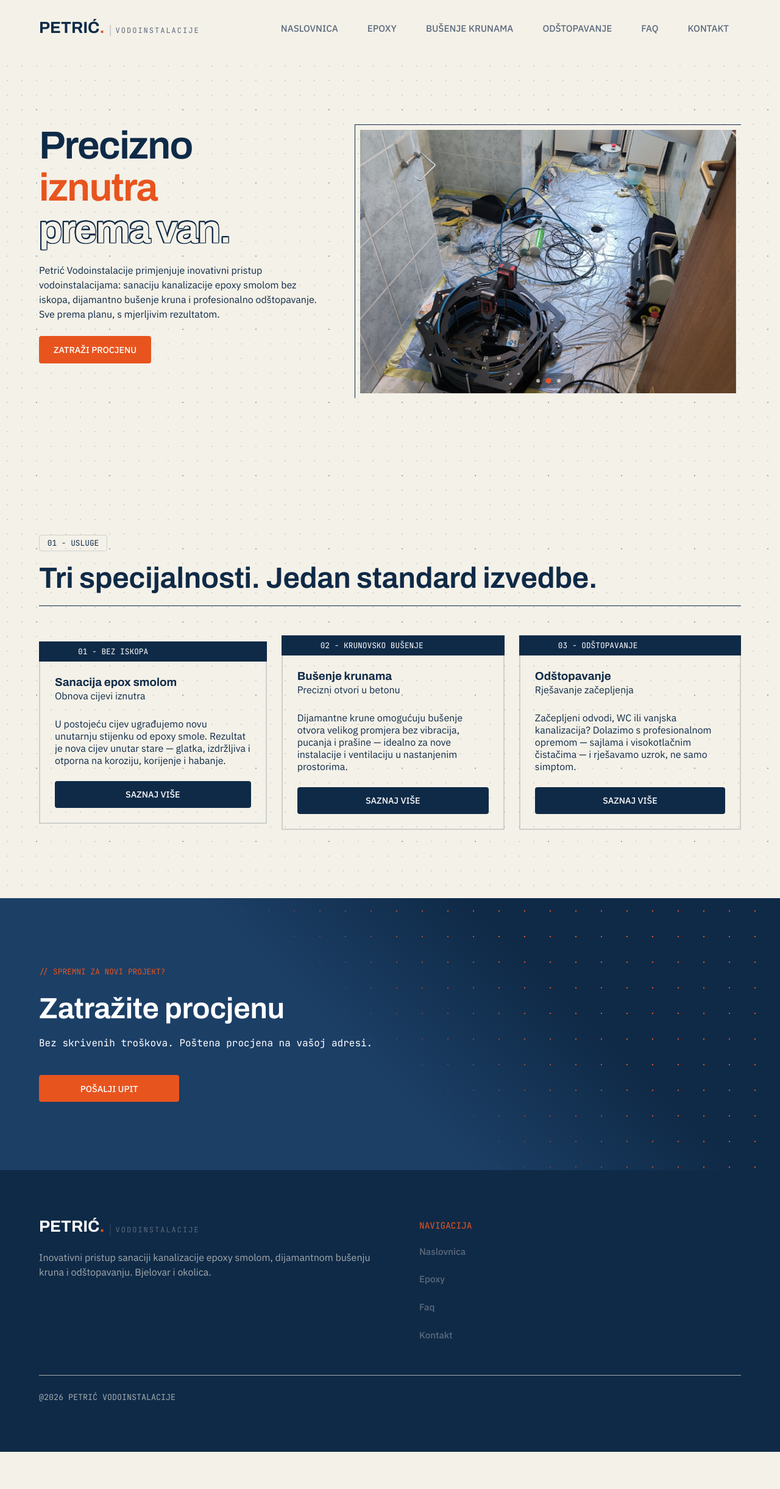
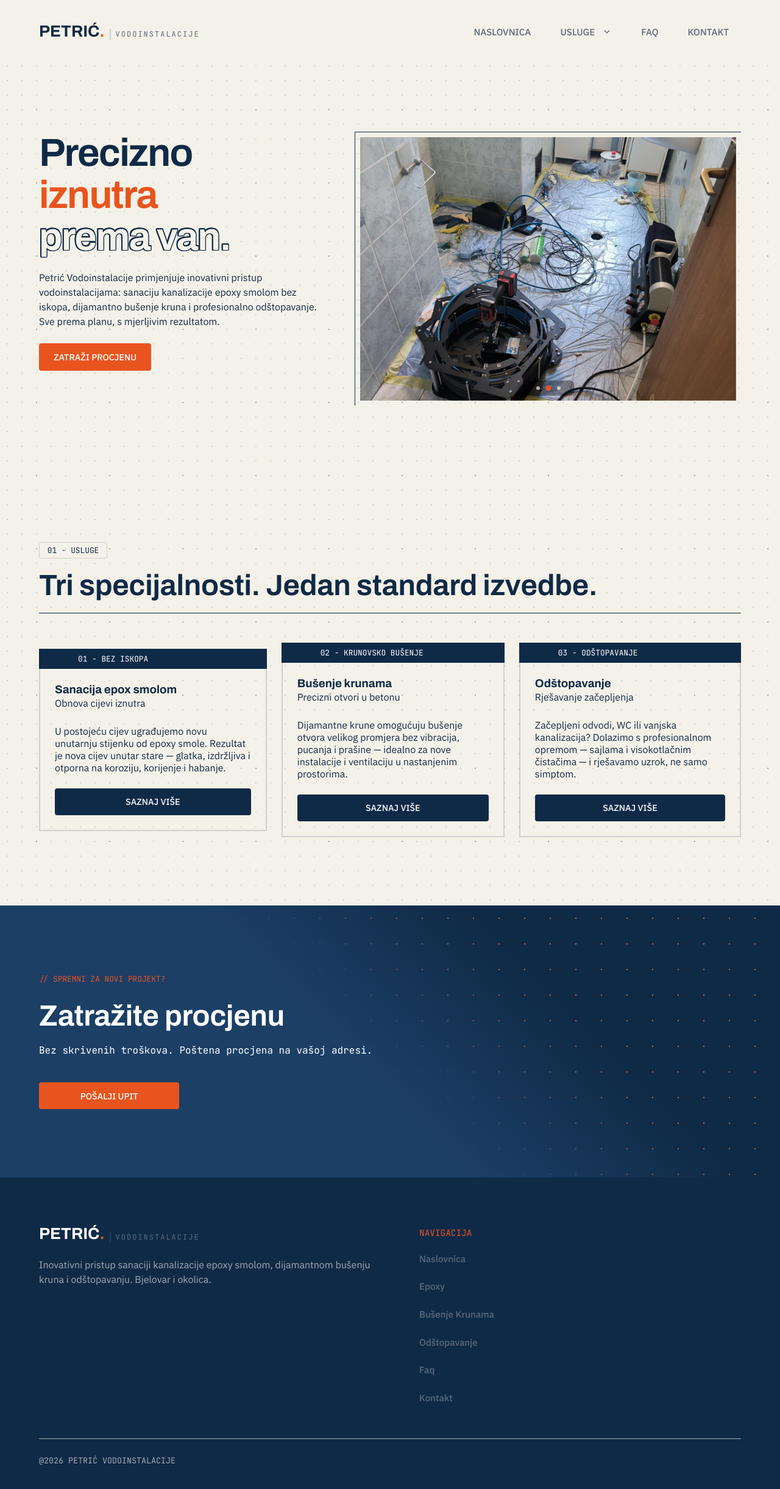
Before and after one commit to Budra160/Petric-vodoinstalacije-web, a React (Vite) app: page / in a window 1280 px wide. Shown: the top 2442 px of the page at 61% size. Before the commit the page ends 2381 px from the top, so only its background shows below. Built offline with nearby package versions, Linux system fonts and the light colour scheme.

Commit message:
Added Dropdown component for Nav Links

```diff
--- /dev/null
+++ b/src/components/Dropdown/index.jsx
@@ -0,0 +1,37 @@
+import "./style.css";
+import {useState } from "react";
+import { Link } from "react-router-dom";
+
+export default function Dropdown({link}){
+    const [isOpen, setIsOpen] = useState(false);
+
+    function showContent(event) {
+        event.preventDefault();
+
+        const item = event.target.closest(".dropdown");
+
+        if(!isOpen){
+        item.classList.add("open");
+        setIsOpen(true);
+        }
+        else if(isOpen){
+        item.classList.remove("open");
+        setIsOpen(false);
+        }
+    }
+
+    return(
+        <div onClick={showContent} className="dropdown">
+            <a className="dropdown-text">
+                Usluge
+                <svg xmlns="http://www.w3.org/2000/svg" width="1em" height="1em" viewBox="0 0 24 24"><path fill="none" stroke="currentColor" strokeLinecap="round" strokeLinejoin="round" strokeWidth="2" d="M17.657 9.343L12 15L6.343 9.343"/></svg>
+            </a>
+            <div className="dropdown-menu">
+                {link.map(link => {
+                    return <Link key={link.path} to={"/" + link.path}>{link.text}</Link>
+                })}
+            </div>
+        </div>
+    );
+
+}
--- /dev/null
+++ b/src/components/Dropdown/style.css
@@ -0,0 +1,44 @@
+
+.dropdown{
+    position: relative;
+    display: flex;
+    flex-direction: column;
+    align-items: center;
+}
+
+.dropdown-text{
+    gap: .75rem;
+    justify-content: center;
+
+}
+
+.dropdown-text svg{
+    width: 1rem;
+    aspect-ratio: 1/1;
+    transition: all .25s ease;
+}
+
+.dropdown-menu{
+    display: flex;
+    flex-direction: column;
+    justify-content: center;
+    text-align: left;
+    height: 0;
+    transition: height .5s ease;
+    overflow: hidden;
+    background-color: var(--bg);
+    position: absolute;
+    top: 3rem;
+    z-index: 4;
+}
+
+.dropdown.open .dropdown-menu{
+    height: auto;
+    @media (min-width:1024px) {
+        height: auto;
+    }
+}
+
+.dropdown.open svg{
+    transform: rotate(180deg);
+}
--- a/src/components/FaqComponent/index.jsx
+++ b/src/components/FaqComponent/index.jsx
@@ -1,5 +1,5 @@
 import "./style.css";
-import { useEffect, useState } from "react";
+import {useState } from "react";
 import Button from "../Button/index"
 
 export default function FaqComp({constant}){
--- a/src/components/Footer/index.jsx
+++ b/src/components/Footer/index.jsx
@@ -31,6 +31,12 @@ export default function Footer() {
                   <Link onClick={scrollToTop} to="/epoxy">Epoxy</Link>
                 </li>
                 <li>
+                  <Link onClick={scrollToTop} to="/krune">Bušenje Krunama</Link>
+                </li>
+                <li>
+                  <Link onClick={scrollToTop} to="/odstop">Odštopavanje</Link>
+                </li>
+                <li>
                   <Link onClick={scrollToTop} to="/faq">Faq</Link>
                 </li>
                 <li>
--- a/src/components/Header/index.jsx
+++ b/src/components/Header/index.jsx
@@ -1,6 +1,8 @@
 import { Link } from "react-router-dom";
 import { useState } from "react";
 import "./style.css";
+import Dropdown from "../Dropdown/index.jsx"
+import {navDropdown} from "../../constants.jsx"
 
 export default function CreateNav() {
   let [isOpen, setIsOpen] = useState(false);
@@ -23,13 +25,7 @@ export default function CreateNav() {
               <Link to="/">Naslovnica</Link>
             </li>
             <li>
-              <Link to="/epoxy">Epoxy</Link>
-            </li>
-            <li>
-              <Link to="/krune">Bušenje Krunama</Link>
-            </li>
-            <li>
-              <Link to="/odstop">Odštopavanje</Link>
+              <Dropdown link={navDropdown}/>
             </li>
             <li>
               <Link to="/faq">Faq</Link>
--- a/src/components/Header/style.css
+++ b/src/components/Header/style.css
@@ -99,6 +99,8 @@ header {
   font-size: 0.95rem;
   width: 100%;
   transition: all 0.25s ease;
+  display: flex;
+  align-items: center;
 }
 
 .nav-links a:hover {
@@ -115,7 +117,6 @@ header {
   flex-direction: column;
   gap: 0.75rem;
   transition: all 0.75s ease;
-  overflow: hidden;
   background-color: var(--bg);
   transform-origin: top;
   border-bottom: 2px solid var(--border);
--- a/src/constants.jsx
+++ b/src/constants.jsx
@@ -227,4 +227,62 @@ export const services = [
         description: "Bez skrivenih troškova. Poštena procjena na vašoj adresi.",
     }
   },
+  {
+    hero:{
+      tagline: "odštopavanje",
+      id: "secondary-hero",
+      titleh1:"Odštopavanje kanalizacije",
+      description: "Profesionalno odštopavanje začepljene kanalizacije spiralama i visokotlačnim čistačima do 200 bar."
+    },
+    about:{
+        tagline: "01 - o usluzi",
+        title: "Detalji usluge",
+        content: "Profesionalno odštopavanje začepljene kanalizacije spiralama i visokotlačnim čistačima do 200 bar. Rješavamo uzrok, ne samo simptom. Uklanjamo kamenac, masnoće, korijenje i ostale nakupine koje uzrokuju začepljenja. Hitne intervencije isti dan u Bjelovaru i okolici."
+    },
+    process:{
+        tagline: "02 - proces",
+        title: "Kako radimo",
+        pTitle: "Odštopavanje kanalizacije",
+        data:[
+          {
+            id: 0,
+            title: "Dijagnostika i lociranje začepljenja",
+            content:
+              "Razgovaramo o simptomima i pregledavamo sve pristupne točke — slivnike, revizijska okna i sifone. Utvrđujemo točnu poziciju i prirodu začepljenja (masnoće, kamenac, korijenje, strani predmet).",
+          },
+          {
+            id: 1,
+            title: "Odštopavanje",
+            content:
+              "Prvo razbijamo i uklanjamo glavnu nakupinu. Te ispiremo/četkamo unutrašnjost cijevi i uklanjamo preostale naslaga. Time spriječavamo brzo ponovno začepljenje",
+          },
+          {
+            id: 2,
+            title: "Provjera protoka i primopredaja",
+            content:
+              "Testiramo protok kroz odvode i provjeravamo da voda slobodno otječe. Zajedno pregledavamo rezultat i dajemo savjete za buduća začepljenja.",
+          }
         ]
+    },
+    cta:{
+        title: "Zatražite procjenu",
+        description: "Bez skrivenih troškova. Poštena procjena na vašoj adresi.",
+    }
+  }
+]
+
+export const navDropdown = [
+  {
+    path:"epoxy",
+    text:"Epoxy"
+  },
+  {
+    path:"krune",
+    text:"Bušenje krunama"
+  },
+  {
+    path:"odstop",
+    text:"Odštopavanje"
+  },
+
+]
--- a/src/main.jsx
+++ b/src/main.jsx
@@ -22,7 +22,7 @@ createRoot(document.getElementById("root")).render(
           <Route path="/contact" element={<Contact />}></Route>
           <Route path="/faq" element={<Faq/>}></Route>
           <Route path="/krune" element={<Service contentData={services[0]}/>}></Route>
-          <Route path="/odstop" element={<Service />}></Route>
+          <Route path="/odstop" element={<Service contentData={services[1]} />}></Route>
         </Routes>
       </main>
       <Footer />
--- a/src/pages/Service.jsx
+++ b/src/pages/Service.jsx
@@ -20,7 +20,7 @@ export default function Service({contentData}){
                     <>
                       <h1>{contentData.hero.titleh1}</h1>
                       <p>
-                         {contentData.hero.content}
+                         {contentData.hero.description}
                       </p>
                     </>
                   }
```
Lines whose indentation alone changed are shown as unchanged.
